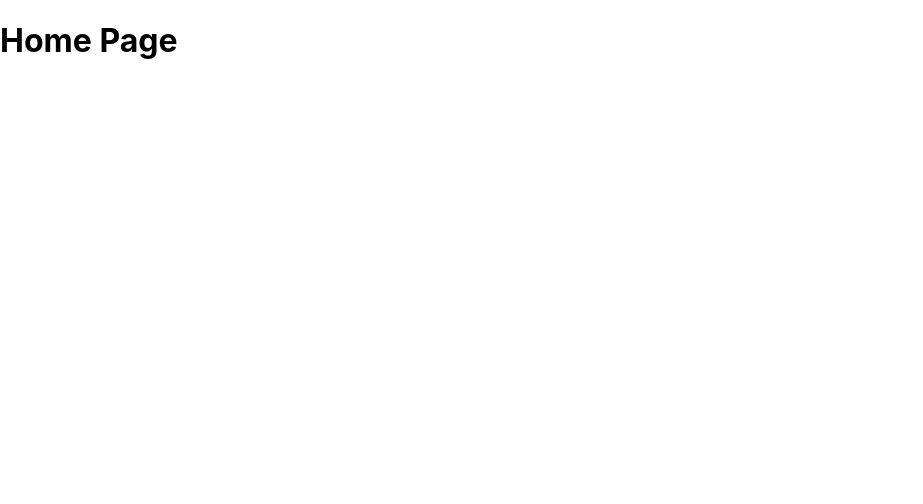
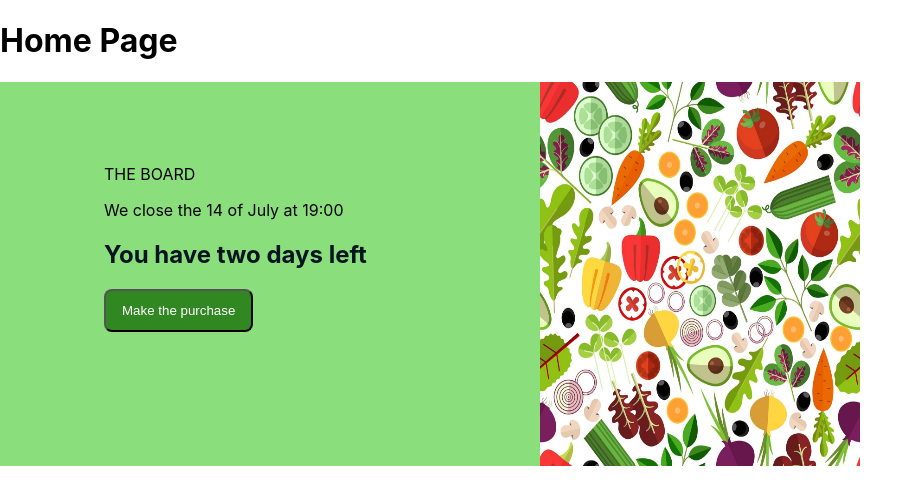
Before and after one commit to barcafa/alma, a Next.js app: page / in a window 1280 px wide. Shown: the top 504 px of the page, without its empty margins (0-923 px from the left). Built offline with nearby package versions, Linux system fonts and the light colour scheme.

Commit message:
Add promotion component

```diff
--- /dev/null
+++ b/components/promotion/promotion.module.css
@@ -0,0 +1,16 @@
+
+.promotion {
+    width: 860px;
+    height: 384px;
+    background-color: #8BDE7C;
+    display: flex;
+}
+
+.info {
+    flex: 1;
+    margin: 82px 104px;
+}
+
+.board {
+    text-transform: uppercase;
+}
--- /dev/null
+++ b/components/promotion/promotion.tsx
@@ -0,0 +1,25 @@
+import Image from 'next/image';
+
+import classes from './promotion.module.css';
+
+const Promotion = () => {
+
+    const imagePath = '/images/promotions/salad.jpg';
+
+    return (
+        <div className={classes.promotion}>
+            <div className={classes.info}>
+                <div className={classes.board}>The board</div>
+                <p>We close the 14 of July at 19:00</p>
+                <h2>You have two days left</h2>
+                <button>Make the purchase</button>
+            </div>
+            <Image src={imagePath}
+                width={320}
+                height={320}
+            />
+        </div>
+    )
+}
+
+export default Promotion;
--- a/pages/index.tsx
+++ b/pages/index.tsx
@@ -1,5 +1,6 @@
 import type { NextPage } from 'next'
 import Head from 'next/head'
+import Promotion from '../components/promotion/promotion'
 
 const HomePage: NextPage = () => {
   return (
@@ -8,6 +9,7 @@ const HomePage: NextPage = () => {
         <title>Alma</title>
       </Head>
       <h1>Home Page</h1>
+      <Promotion />
     </div>
   )
 }
--- a/styles/globals.css
+++ b/styles/globals.css
@@ -14,3 +14,14 @@ a {
 * {
   box-sizing: border-box;
 }
+
+h2{
+  color: #021322;
+}
+
+button {
+  color: white;
+  background: #318722;
+  border-radius: 8px;
+  padding: 12px 16px;
+}
```
Also changed, not shown: public/images/promotions/salad.jpg (added), 1 other file (tests, documents, lock files or other folders).
